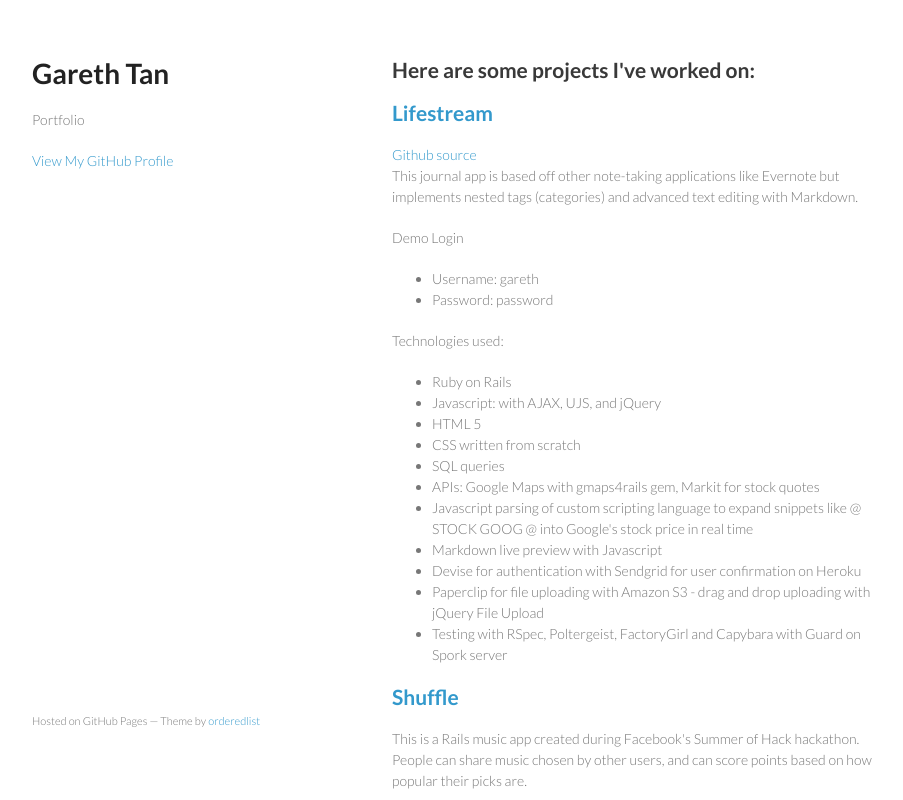
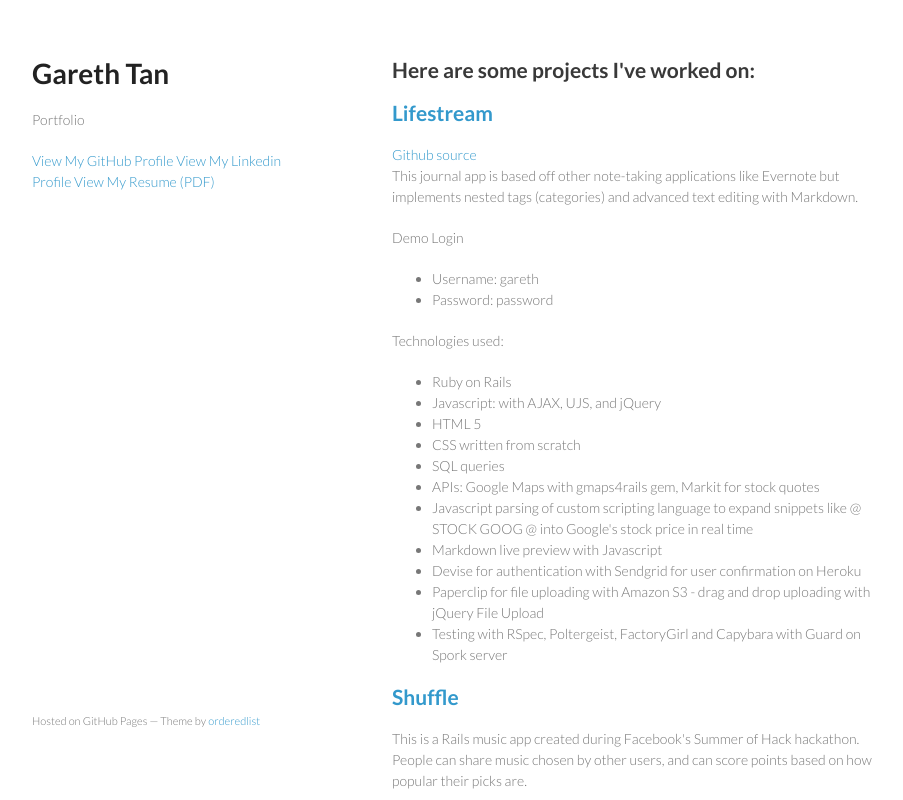
Before and after one commit to garetht/old-portfolio, a plain HTML site: page index.html in a window 1280 px wide. Shown: the top 800 px of the page, without its empty margins (178-1081 px from the left). Drawn offline with Linux system fonts and the light colour scheme.

Commit message:
Add Linkedin and resume

```diff
--- a/index.html
+++ b/index.html
@@ -18,7 +18,9 @@
         <h1>Gareth Tan</h1>
         <p>Portfolio</p>
 
-        <p class="view"><a href="https://github.com/garetht">View My GitHub Profile</a></p>
+        <a href="https://github.com/garetht">View My GitHub Profile</a>
+        <a href="https://linkedin.com/in/garethtan">View My Linkedin Profile</a>
+        <a href="https://resume.garethtan.com">View My Resume (PDF)</a></p>
 
       </header>
       <section>
```
Also changed, not shown: 1 other file.
